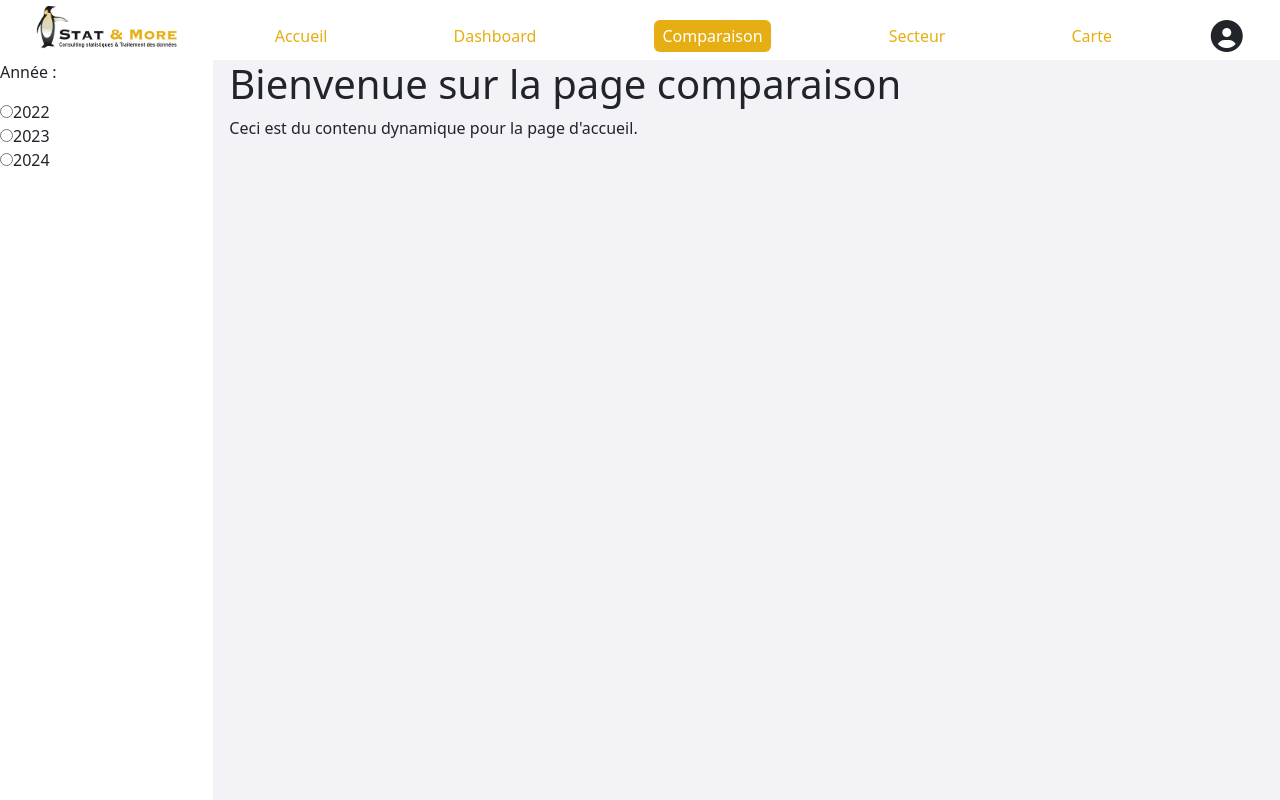
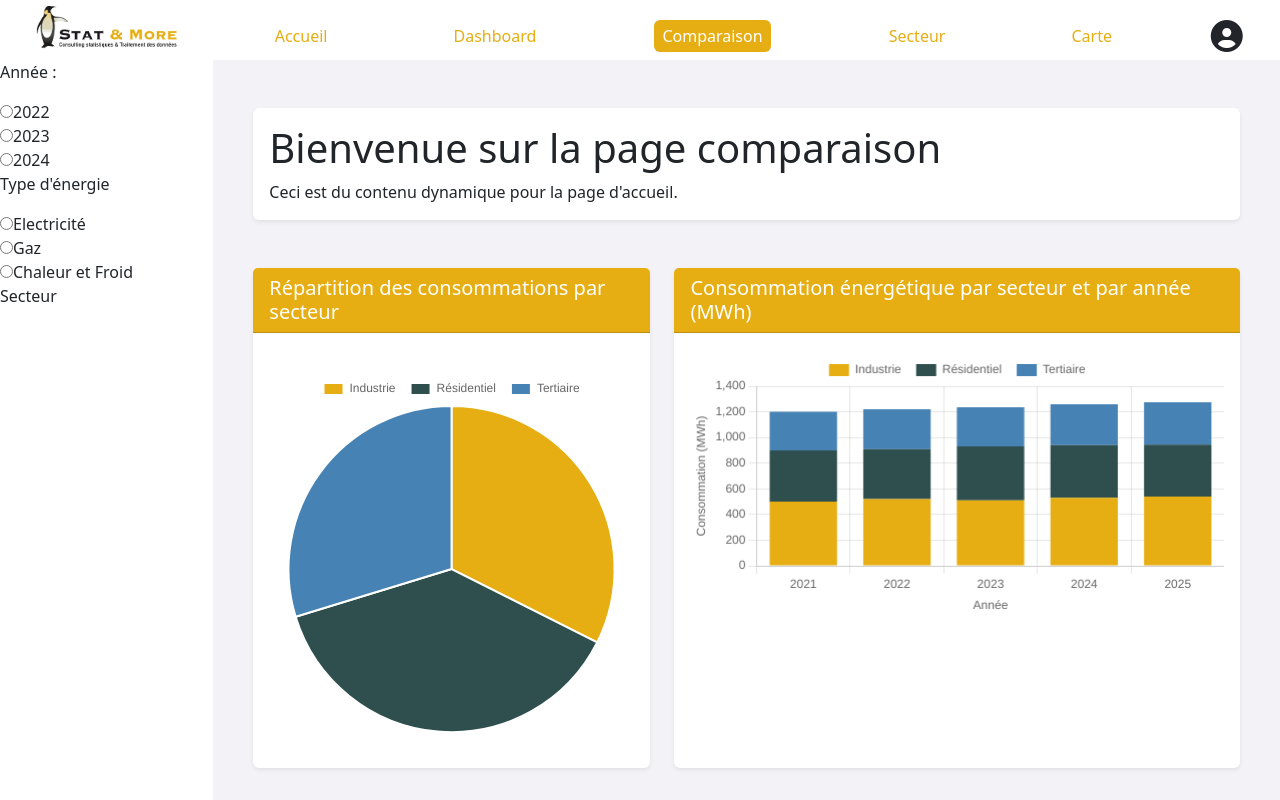
Before and after one commit to MathisToinon/SAE-TOD, a Django app: page /comparaison/ in a window 1280 px wide. Run offline with Django 4.2, Linux system fonts and the light colour scheme; the visitor is signed in with stand-in values (Sample User, id 1).

Commit message:
add page carte et page comparaison

```diff
--- a/app_pinguin/templates/base.html
+++ b/app_pinguin/templates/base.html
@@ -72,9 +72,14 @@
                 <div><input type="radio" id="year2022" name="year" value="2022"><label for="year2022">2022</label></div>
                 <div><input type="radio" id="year2023" name="year" value="2023"><label for="year2023">2023</label></div>
                 <div><input type="radio" id="year2024" name="year" value="2024"><label for="year2024">2024</label></div>
+                <p>Type d'énergie</p>
+                <div><input type="radio" id="electricity" name="energy" value="electricity"><label for="electricity">Electricité</label></div>
+                <div><input type="radio" id="gaz" name="energy" value="gaz"><label for="electricity">Gaz</label></div>
+                <div><input type="radio" id="chaleurFroid" name="energy" value="chaleurFroid"><label for="chaleurFroid">Chaleur et Froid</label></div>
+                <p>Secteur</p>
             </form>
             {% endif %}
-            <div class="d-flex flex-column col-10 overflow-hidden h-100 px-3" style="box-sizing: border-box;">
+            <div class="d-flex flex-column col-10 overflow-auto h-100 px-3" style="box-sizing: border-box; overflow-y: auto;">
                 {% block content %}{% endblock %}
             </div>
         </div>
--- a/app_pinguin/templates/comparaison.html
+++ b/app_pinguin/templates/comparaison.html
@@ -4,7 +4,130 @@
 {% block title %}Accueil{% endblock %}
 
 {% block content %}
-    <h1>Bienvenue sur la page comparaison</h1>
-    <p>Ceci est du contenu dynamique pour la page d'accueil.</p>
+        <div class="container-fluid p-4">
+            <div class="card border-0 shadow-sm mt-4 mb-5">
+              <div class="card-body">
+                <h1>Bienvenue sur la page comparaison</h1>
+                <p class="card-text">Ceci est du contenu dynamique pour la page d'accueil.</p>
+              </div>
+            </div>
+            <div class="row g-4 justify-content-center">
+                <div class="col-12 col-md-6 col-lg-5">
+                  <div class="card border-0 shadow-sm mb-4" style="height: 500px;">
+                    <div class="card-header bg-primary text-white">
+                      <h5 class="mb-0">Répartition des consommations par secteur</h5>
+                    </div>
+                    <div class="card-body d-flex align-items-center justify-content-center">
+                      <canvas id="pieChart" style="max-width: 100%; max-height: 100%;"></canvas>
+                    </div>
+                  </div>
+                </div>
+                <div class="col-12 col-md-8 col-lg-7">
+                  <div class="card border-0 shadow-sm mb-4" style="height: 500px; margin: auto;">
+                    <div class="card-header bg-primary text-white">
+                      <h5 class="mb-0">Consommation énergétique par secteur et par année (MWh)</h5>
+                    </div>
+                    <div class="card-body">
+                      <canvas id="stackedYearChart"></canvas>
+                    </div>
+                  </div>
+                </div>
+            </div>
+
+            <script src="https://cdn.jsdelivr.net/npm/chart.js"></script>
+
+            <script>
+                const stackedYearCtx = document.getElementById('stackedYearChart').getContext('2d');
+
+const stackedYearChart = new Chart(stackedYearCtx, {
+  type: 'bar',
+  data: {
+    labels: ['2021', '2022', '2023', '2024', '2025'],  // années
+    datasets: [
+      {
+        label: 'Industrie',
+        data: [500, 520, 510, 530, 540],
+        backgroundColor: '#E6AE12'
+      },
+      {
+        label: 'Résidentiel',
+        data: [400, 390, 420, 410, 405],
+        backgroundColor: '#2F4F4F'
+      },
+      {
+        label: 'Tertiaire',
+        data: [300, 310, 305, 320, 330],
+        backgroundColor: '#4682B4'
+      }
+    ]
+  },
+  options: {
+    responsive: true,
+    plugins: {
+      legend: {
+        position: 'top',
+        labels: { boxWidth: 20, padding: 15 }
+      },
+      tooltip: {
+        mode: 'index',
+        intersect: false,
+        callbacks: {
+          label: ctx => `${ctx.dataset.label}: ${ctx.parsed.y} MWh`
+        }
+      }
+    },
+    scales: {
+      x: {
+        stacked: true,
+        title: { display: true, text: 'Année' }
+      },
+      y: {
+        stacked: true,
+        beginAtZero: true,
+        title: { display: true, text: 'Consommation (MWh)' }
+      }
+    }
+  }
+});
+
+                const pieCtx = document.getElementById('pieChart').getContext('2d');
+
+const pieChart = new Chart(pieCtx, {
+  type: 'pie',
+  data: {
+    labels: ['Industrie', 'Résidentiel', 'Tertiaire'],
+    datasets: [{
+      label: 'Consommation (MWh)',
+      data: [600, 700, 550],  // Valeurs en dur, à remplacer par ta BDD
+      backgroundColor: [
+        '#E6AE12', // jaune
+        '#2F4F4F', // gris foncé
+        '#4682B4'  // bleu steel
+      ],
+      borderColor: '#fff',
+      borderWidth: 2
+    }]
+  },
+  options: {
+    responsive: true,
+    plugins: {
+      legend: {
+        position: 'top',
+        labels: {
+          boxWidth: 20,
+          padding: 15
+        }
+      },
+      tooltip: {
+        callbacks: {
+          label: (context) => `${context.label}: ${context.parsed} MWh`
+        }
+      }
+    }
+  }
+});
+
+            </script>
+        </div>
     <!-- Ajoute ici tout ce que tu veux afficher -->
 {% endblock %}
```
Also changed, not shown: app_pinguin/templates/carte.html (+42 -2 lines).
